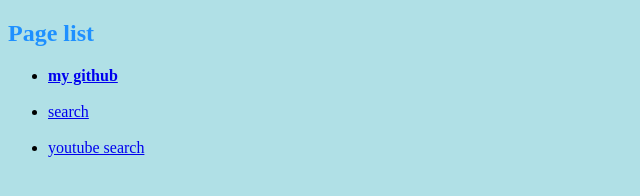
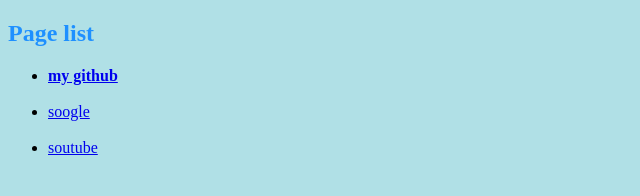
Before and after one commit to seohoo/seohoo.github.io, a plain HTML site: page index.html in a window 1280 px wide. Shown: the full height of the page, 0-640 px from the left. Drawn offline with Linux system fonts and the light colour scheme.

Commit message:
Update index.html

```diff
--- a/index.html
+++ b/index.html
@@ -2,7 +2,7 @@
 <html lang="ko">
 <head>
     <meta charset="UTF-8">
-    <title>main</title>
+    <title>page list</title>
     <link rel="stylesheet" href="style.css">
 </head>
     <body>
@@ -17,11 +17,11 @@
             </li>
             <br>
             <li>
-            <a href="https://seohoo.github.io/search">search</a>
+            <a href="https://seohoo.github.io/search">soogle</a>
             </li>
             <br>
             <li>
-            <a href="https://seohoo.github.io/youmirror">youtube search</a>
+            <a href="https://seohoo.github.io/youmirror">soutube</a>
             </li>
         </ul>
     </body>
```
